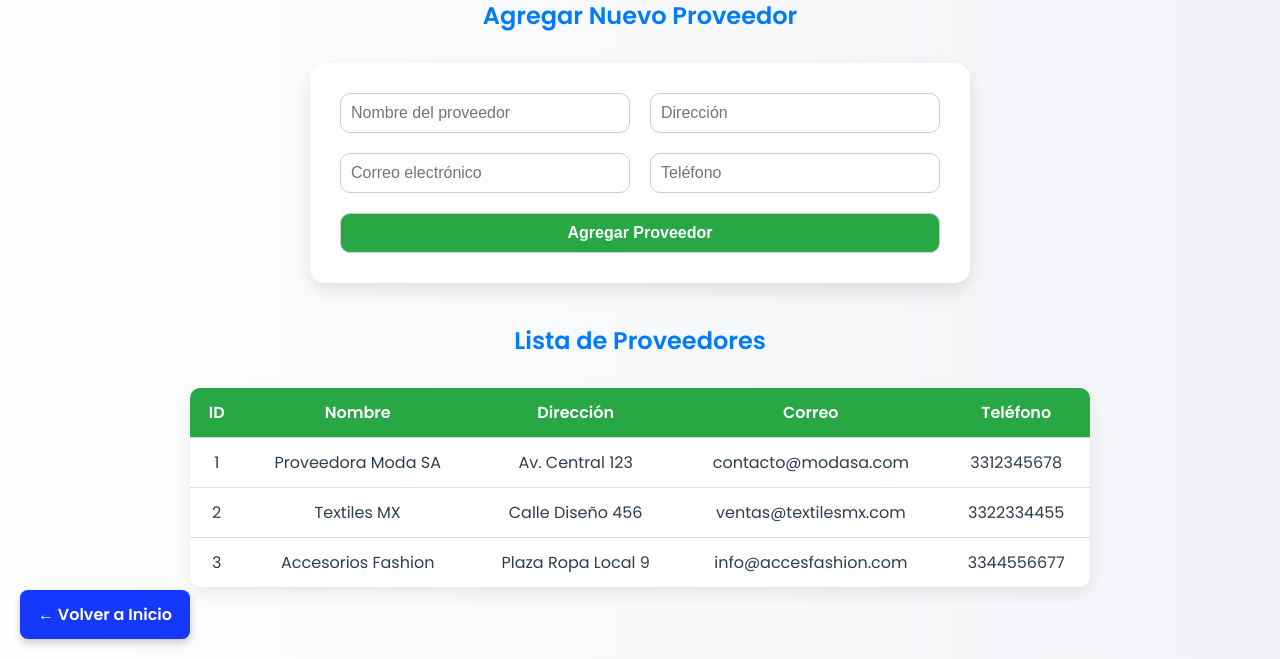
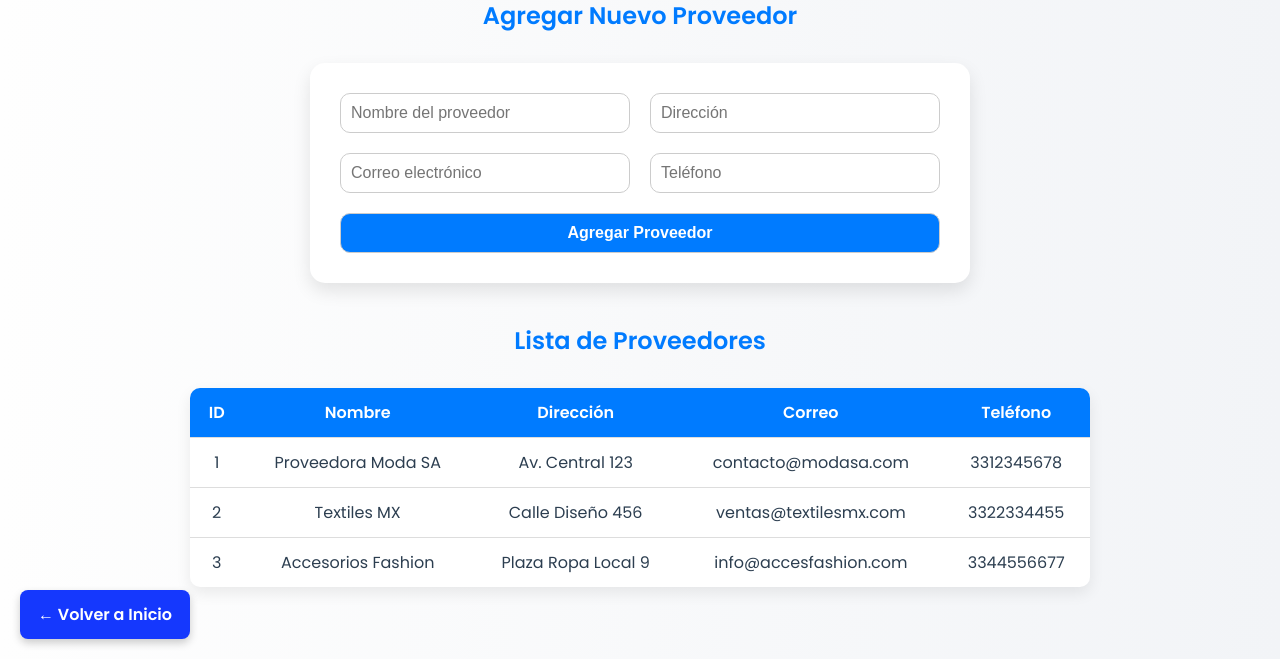
Before and after one commit to MikeSoul09/MisTrapitos, a PHP site: page /vistas/proveedores.php in a window 1280 px wide. Shown: the part 141-800 px from the top of the page. Run offline with PHP 8.4, Linux system fonts and the light colour scheme; data comes from the database, SQL or seed files in the repository.

Commit message:
Add files via upload

```diff
--- a/vistas/proveedores.php
+++ b/vistas/proveedores.php
@@ -45,7 +45,7 @@
 
         form button {
             grid-column: span 2;
-            background-color: #28a745;
+            background-color: #007bff;
             color: #fff;
             font-weight: bold;
             cursor: pointer;
@@ -53,7 +53,7 @@
         }
 
         form button:hover {
-            background-color: #1e7e34;
+            background-color: #0056b3;
         }
 
         table {
@@ -74,7 +74,7 @@
         }
 
         table th {
-            background-color: #28a745;
+            background-color: #007bff;
             color: #fff;
         }
 
```
